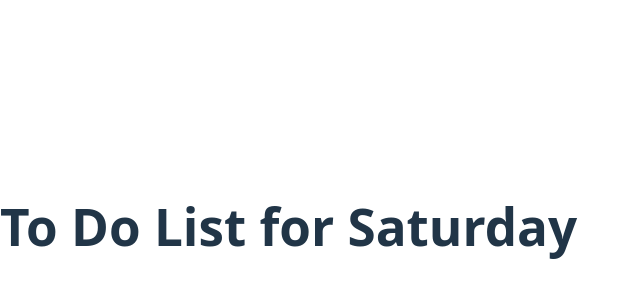
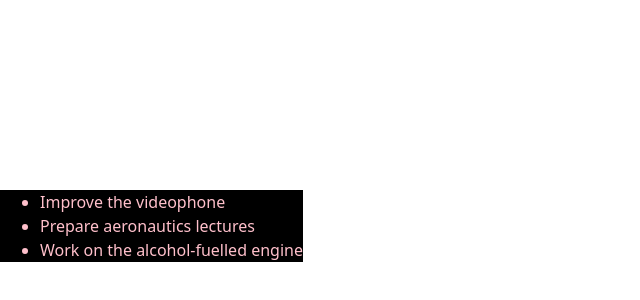
Before and after one commit to n00tellah/appdev1, a React (Vite) app in the folder react-javascript-in-jsx-with-curly-braces/react-javascript-in-jsx-with-curly-braces/: page / in a window 1280 px wide. Shown: the part 174-474 px from the top of the page, without its empty margins (0-640 px from the left). Built offline with nearby package versions, Linux system fonts and the light colour scheme.

Commit message:
Done with using double curlies: CSS and other objects in JSX

```diff
--- a/react-javascript-in-jsx-with-curly-braces/react-javascript-in-jsx-with-curly-braces/src/App.jsx
+++ b/react-javascript-in-jsx-with-curly-braces/react-javascript-in-jsx-with-curly-braces/src/App.jsx
@@ -1,14 +1,12 @@
-const today = new Date();
-
-function formatDate(date) {
-  return new Intl.DateTimeFormat(
-    'en-US',
-    { weekday: 'long' }
-  ).format(date);
-}
-
 export default function TodoList() {
   return (
-    <h1>To Do List for {formatDate(today)}</h1>
+    <ul style={{
+      backgroundColor: 'black',
+      color: 'pink'
+    }}>
+      <li>Improve the videophone</li>
+      <li>Prepare aeronautics lectures</li>
+      <li>Work on the alcohol-fuelled engine</li>
+    </ul>
   );
 }
```
